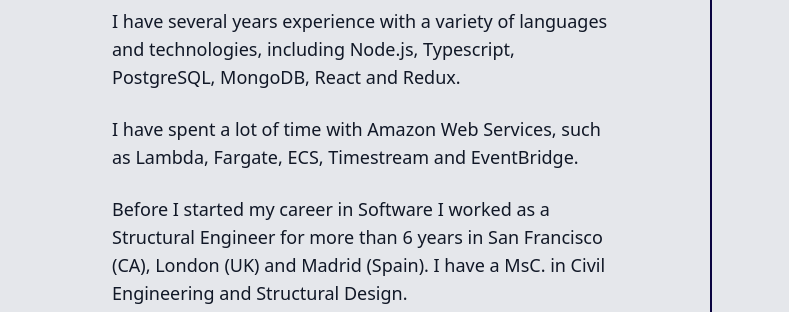
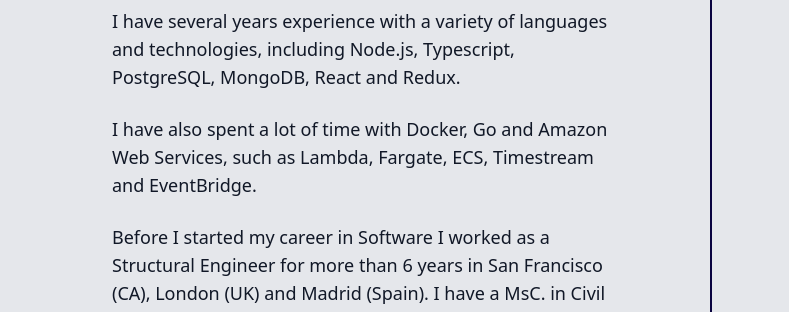
Before and after one commit to RdeHevia/rauldehevia.github.io, a website built with Vite: page index.html in a window 1280 px wide. Shown: the part 2849-3161 px from the top of the page, 0-789 px from the left. Built offline with nearby package versions, Linux system fonts and the light colour scheme.

Commit message:
cv updated

```diff
--- a/index.html
+++ b/index.html
@@ -615,8 +615,9 @@
                   MongoDB, React and Redux.
                 </p>
                 <p class="text-lg text-gray-900 mt-6">
-                  I have spent a lot of time with Amazon Web Services, such as
-                  Lambda, Fargate, ECS, Timestream and EventBridge.
+                  I have also spent a lot of time with Docker, Go and Amazon Web
+                  Services, such as Lambda, Fargate, ECS, Timestream and
+                  EventBridge.
                 </p>
                 <p class="text-lg text-gray-900 mt-6">
                   Before I started my career in Software I worked as a
```
Also changed, not shown: dist/assets/monsoon_architecture_all.b66984bb.svg (deleted), dist/index.html, 6 other files.
